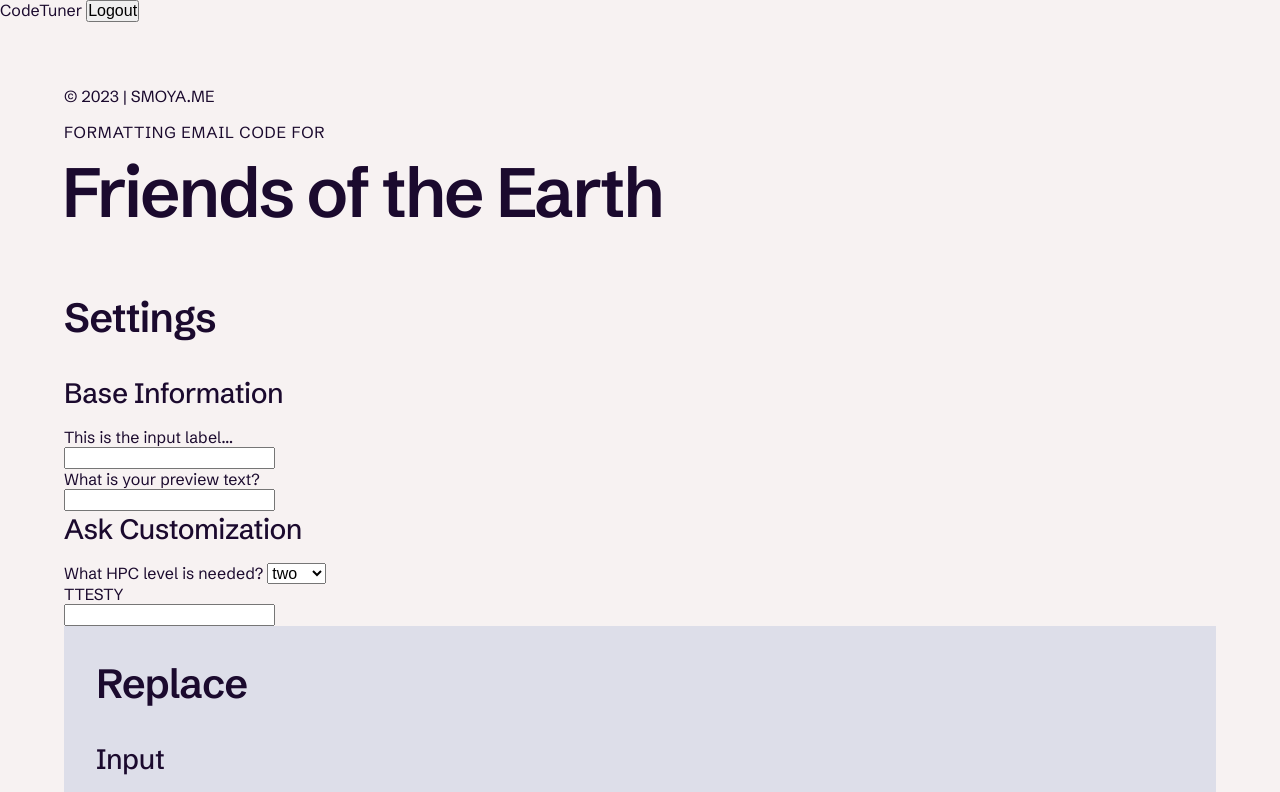
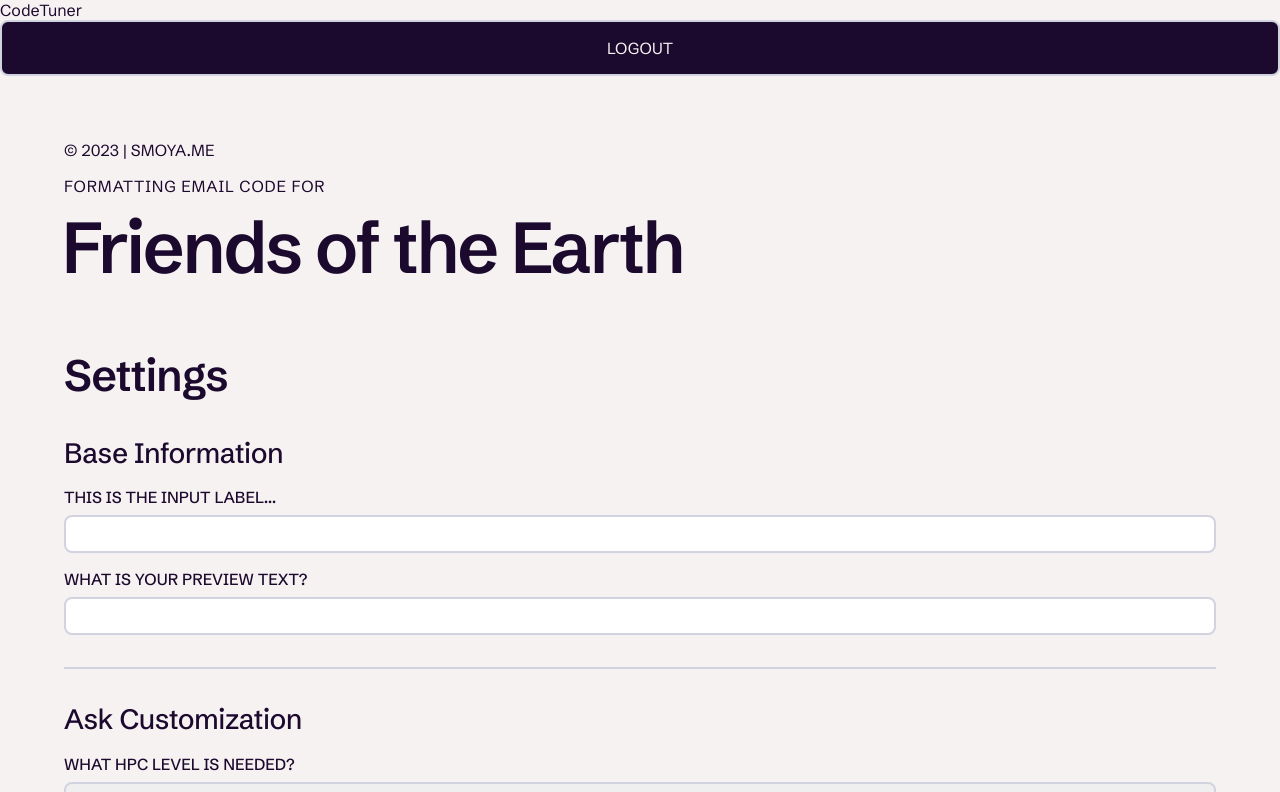
Before and after one commit to smoyame/sveltekitfun, a SvelteKit app: page /app in a window 1280 px wide. Shown: the top 792 px of the page. Built offline with nearby package versions, Linux system fonts and the light colour scheme.

Commit message:
Adjust font-size, aesthetics for inputs

```diff
--- a/static/style.css
+++ b/static/style.css
@@ -1,19 +1,19 @@
-@import url("https://fonts.googleapis.com/css2?family=DM+Sans:wght@300;400;600&family=Schibsted+Grotesk:wght@400;500;600&display=swap");
+@import url("https://fonts.googleapis.com/css2?family=DM+Sans:wght@300;400;600&family=Schibsted+Grotesk:wght@300;400;500;600&display=swap");
 /* -------------------------------------------------------------------------- */
 /*                           Defaults and Variables                           */
 /* -------------------------------------------------------------------------- */
 :root {
   --bright: hsl(0, 26%, 96%);
   --night: hsl(269, 64%, 11%);
-  --pale: hsl(235, 21%, 89%);
+  --pale: hsl(236, 18%, 85%);
   --accent: hsl(250, 82%, 49%);
   --foreground-color: var(--night);
   --background-color: var(--bright);
   background: var(--background-color);
   color: var(--foreground-color);
   --fs-base: 16px;
-  --fs-a: 4.35rem;
-  --fs-b: 2.55rem;
+  --fs-a: 4.5rem;
+  --fs-b: 2.75rem;
   --fs-c: 1.75rem;
   --fs-d: var(--fs-base);
   --lh-base: 1.5;
@@ -38,7 +38,8 @@
   --unit-d: var(--unit-base);
   --unit-e: calc(var(--unit-base) * 0.75);
   --unit-f: calc(var(--unit-base) * 0.5);
-  font-family: "Schibsted Grotesk", "DM Sans", "Open Sans", "Inter", Helvetica, Arial, sans-serif;
+  --ff-primary: "Schibsted Grotesk", "DM Sans", "Open Sans", "Inter", Helvetica, Arial, sans-serif;
+  font-family: var(--ff-primary);
   --radius-a: 1rem;
   --radius-b: 0.5rem;
   --radius-c: 0.25rem;
@@ -73,7 +74,7 @@ fieldset {
   line-height: var(--lh-a);
   letter-spacing: var(--ls-a);
   margin-inline-start: -0.035em;
-  margin-bottom: var(--unit-a);
+  margin-block-end: var(--unit-a);
 }
 
 .typelvl-b {
@@ -81,7 +82,7 @@ fieldset {
   font-weight: var(--fw-b);
   line-height: var(--lh-b);
   letter-spacing: var(--ls-b);
-  margin-bottom: var(--unit-b);
+  margin-block-end: var(--unit-b);
 }
 
 .typelvl-c {
@@ -89,17 +90,48 @@ fieldset {
   font-weight: var(--fw-c);
   line-height: var(--lh-c);
   letter-spacing: var(--ls-c);
-  margin-bottom: var(--unit-d);
+  margin-block-end: var(--unit-d);
 }
 
 .overline {
   text-transform: uppercase;
   letter-spacing: 0.05em;
-  margin-bottom: 1rem;
+  margin-block-end: 1rem;
 }
 
 p {
-  margin-block: 1em;
+  margin-block: var(--unit-d);
+}
+
+.input-wrapper:not(:last-of-type) {
+  margin-block-end: var(--unit-d);
+}
+
+.label--settings {
+  display: block;
+  margin-block-end: var(--unit-f);
+  font-weight: var(--fw-c);
+  text-transform: uppercase;
+}
+
+input,
+select,
+textarea,
+button {
+  display: block;
+  padding: var(--unit-f);
+  width: 100%;
+  border: var(--bdrwidth-a) solid var(--pale);
+  border-radius: var(--radius-b);
+}
+
+button {
+  font-family: var(--ff-primary);
+  background: var(--foreground-color);
+  color: var(--background-color);
+  padding: var(--unit-d);
+  text-transform: uppercase;
+  cursor: pointer;
 }
 
 /* -------------------------------------------------------------------------- */
@@ -113,8 +145,17 @@ p {
   flex: 3 3 auto;
 }
 
+.t__fieldset:not(:last-of-type) {
+  margin-block-end: var(--unit-b);
+}
+
 .t__settings {
   flex: 3 3 60%;
+}
+
+.inputs-wrapper {
+  padding-block-end: var(--unit-b);
+  border-block-end: var(--bdrwidth-a) solid var(--pale);
 }
 
 .t__codeareas {
--- a/static/style.scss
+++ b/static/style.scss
@@ -1,4 +1,4 @@
-@import url('https://fonts.googleapis.com/css2?family=DM+Sans:wght@300;400;600&family=Schibsted+Grotesk:wght@400;500;600&display=swap');
+@import url('https://fonts.googleapis.com/css2?family=DM+Sans:wght@300;400;600&family=Schibsted+Grotesk:wght@300;400;500;600&display=swap');
 
 /* -------------------------------------------------------------------------- */
 /*                           Defaults and Variables                           */
@@ -7,7 +7,7 @@
 :root {
 	--bright: hsl(0, 26%, 96%);
 	--night: hsl(269, 64%, 11%);
-	--pale: hsl(235, 21%, 89%);
+	--pale: hsl(236, 18%, 85%);
 	--accent: hsl(250, 82%, 49%);
 
 	--foreground-color: var(--night);
@@ -17,8 +17,8 @@
 	color: var(--foreground-color);
 
 	--fs-base: 16px;
-	--fs-a: 4.35rem;
-	--fs-b: 2.55rem;
+	--fs-a: 4.5rem;
+	--fs-b: 2.75rem;
 	--fs-c: 1.75rem;
 	--fs-d: var(--fs-base);
 
@@ -48,7 +48,8 @@
 	--unit-e: calc(var(--unit-base) * 0.75);
 	--unit-f: calc(var(--unit-base) * 0.5);
 
-	font-family: 'Schibsted Grotesk', 'DM Sans', 'Open Sans', 'Inter', Helvetica, Arial, sans-serif;
+	--ff-primary: 'Schibsted Grotesk', 'DM Sans', 'Open Sans', 'Inter', Helvetica, Arial, sans-serif;
+	font-family: var(--ff-primary);
 
 	--radius-a: 1rem;
 	--radius-b: 0.5rem;
@@ -91,27 +92,58 @@ fieldset {
 .typelvl-a {
 	@include typelvl(a);
 	margin-inline-start: -0.035em;
-	margin-bottom: var(--unit-a);
+	margin-block-end: var(--unit-a);
 }
 
 .typelvl-b {
 	@include typelvl(b);
-	margin-bottom: var(--unit-b);
+	margin-block-end: var(--unit-b);
 }
 
 .typelvl-c {
 	@include typelvl(c);
-	margin-bottom: var(--unit-d);
+	margin-block-end: var(--unit-d);
 }
 
 .overline {
 	text-transform: uppercase;
 	letter-spacing: 0.05em;
-	margin-bottom: 1rem;
+	margin-block-end: 1rem;
 }
 
 p {
-	margin-block: 1em;
+	margin-block: var(--unit-d);
+}
+
+.input-wrapper:not(:last-of-type) {
+	margin-block-end: var(--unit-d);
+}
+
+.label--settings {
+	display: block;
+	margin-block-end: var(--unit-f);
+	font-weight: var(--fw-c);
+	text-transform: uppercase;
+}
+
+input,
+select,
+textarea,
+button {
+	display: block;
+	padding: var(--unit-f);
+	width: 100%;
+	border: var(--bdrwidth-a) solid var(--pale);
+	border-radius: var(--radius-b);
+}
+
+button {
+	font-family: var(--ff-primary);
+	background: var(--foreground-color);
+	color: var(--background-color);
+	padding: var(--unit-d);
+	text-transform: uppercase;
+	cursor: pointer;
 }
 
 /* -------------------------------------------------------------------------- */
@@ -130,11 +162,17 @@ p {
 	flex: 3 3 auto;
 }
 
-// .tuner__section {
-// }
+.t__fieldset:not(:last-of-type) {
+	margin-block-end: var(--unit-b);
+}
 
 .t__settings {
 	flex: 3 3 60%;
+}
+
+.inputs-wrapper {
+	padding-block-end: var(--unit-b);
+	border-block-end: var(--bdrwidth-a) solid var(--pale);
 }
 
 .t__codeareas {
```
Also changed, not shown: 1 other file (tests, documents, lock files or other folders).
